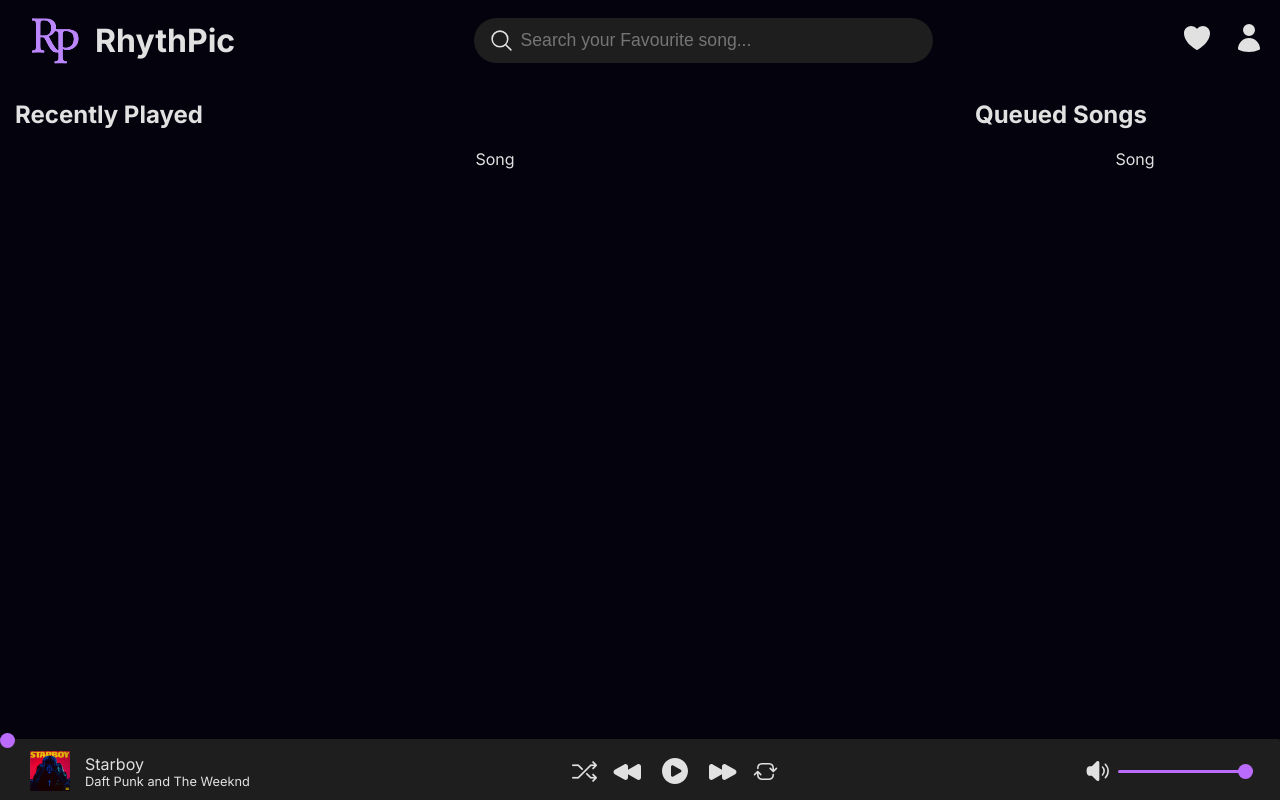
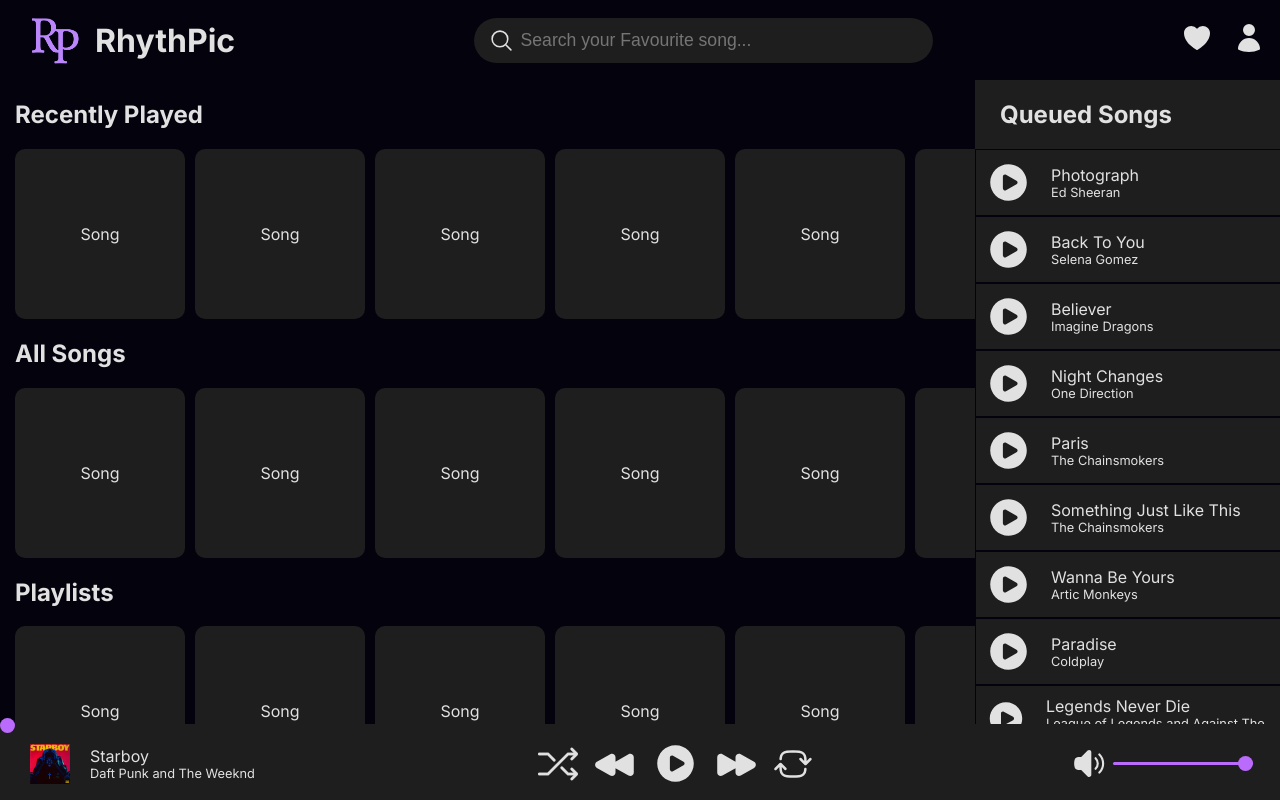
Before and after one commit to skris56uic/RhythPic, a React (Vite) app in the folder client/: page / in a window 1280 px wide. Shown: the top 800 px of the page. Built offline with nearby package versions, Linux system fonts and the light colour scheme.

Commit message:
almost done

```diff
--- a/client/src/components/Dashboard.css
+++ b/client/src/components/Dashboard.css
@@ -14,27 +14,80 @@
 .playlists {
 	height: 100%;
 	width: 75vw;
+
+	overflow: hidden;
 }
 
 .songlist {
 	display: flex;
-	justify-content: center;
-	align-items: center;
+	justify-content: left;
 
 	gap: 10px;
 
 	width: 100%;
 }
 
-.queuedsongs {
-	height: 100%;
-	width: 25vw;
-}
-
-.songlist {
+.songtile {
 	display: flex;
 	justify-content: center;
 	align-items: center;
 
-	width: 100%;
+	min-width: 170px;
+	max-width: 170px;
+	min-height: 170px;
+	max-height: 170px;
+
+	background-color: var(--grey);
+	border-radius: 10px;
+
+	transition: background-color 0.2s;
 }
+
+.queuedsongs {
+	height: 100%;
+	width: 25vw;
+
+	background-color: var(--grey);
+}
+
+.queueListitem {
+	display: flex;
+	align-items: left;
+
+	background-color: var(--grey);
+
+	transition: background-color 0.2s;
+
+	text-decoration: none;
+	color: var(--white);
+
+	border: 1px solid var(--black);
+}
+
+.songdetails {
+	display: flex;
+	flex-direction: column;
+	justify-content: center;
+	align-items: left;
+
+	padding: 10px;
+}
+
+.tileicon {
+	height: 60px;
+	width: 60px;
+
+	color: var(--purple);
+}
+
+.playicon {
+	height: 45px;
+	width: 45px;
+
+	padding: 10px;
+	color: var(--white);
+}
+
+.title {
+	padding-left: 25px;
+}
--- a/client/src/components/Dashboard.jsx
+++ b/client/src/components/Dashboard.jsx
@@ -1,3 +1,5 @@
+import { Link } from "react-router-dom";
+
 import "./Dashboard.css";
 
 export default function Dashboard() {
@@ -7,13 +9,258 @@ export default function Dashboard() {
 				<h2>Recently Played</h2>
 				<div className="songlist">
 					<div className="songtile">Song</div>
+					<div className="songtile">Song</div>
+					<div className="songtile">Song</div>
+					<div className="songtile">Song</div>
+					<div className="songtile">Song</div>
+					<div className="songtile">
+						<svg
+							className="tileicon"
+							xmlns="http://www.w3.org/2000/svg"
+							viewBox="0 0 24 24"
+							fill="currentColor"
+						>
+							<path
+								fillRule="evenodd"
+								d="M12 2.25c-5.385 0-9.75 4.365-9.75 9.75s4.365 9.75 9.75 9.75 9.75-4.365 9.75-9.75S17.385 2.25 12 2.25ZM12.75 9a.75.75 0 0 0-1.5 0v2.25H9a.75.75 0 0 0 0 1.5h2.25V15a.75.75 0 0 0 1.5 0v-2.25H15a.75.75 0 0 0 0-1.5h-2.25V9Z"
+								clipRule="evenodd"
+							/>
+						</svg>
+					</div>
+				</div>
+				<h2>All Songs</h2>
+				<div className="songlist">
+					<div className="songtile">Song</div>
+					<div className="songtile">Song</div>
+					<div className="songtile">Song</div>
+					<div className="songtile">Song</div>
+					<div className="songtile">Song</div>
+					<div className="songtile">
+						<svg
+							className="tileicon"
+							xmlns="http://www.w3.org/2000/svg"
+							viewBox="0 0 24 24"
+							fill="currentColor"
+						>
+							<path
+								fillRule="evenodd"
+								d="M12 2.25c-5.385 0-9.75 4.365-9.75 9.75s4.365 9.75 9.75 9.75 9.75-4.365 9.75-9.75S17.385 2.25 12 2.25ZM12.75 9a.75.75 0 0 0-1.5 0v2.25H9a.75.75 0 0 0 0 1.5h2.25V15a.75.75 0 0 0 1.5 0v-2.25H15a.75.75 0 0 0 0-1.5h-2.25V9Z"
+								clipRule="evenodd"
+							/>
+						</svg>
+					</div>
+				</div>
+				<h2>Playlists</h2>
+				<div className="songlist">
+					<div className="songtile">Song</div>
+					<div className="songtile">Song</div>
+					<div className="songtile">Song</div>
+					<div className="songtile">Song</div>
+					<div className="songtile">Song</div>
+					<div className="songtile">
+						<svg
+							className="tileicon"
+							xmlns="http://www.w3.org/2000/svg"
+							viewBox="0 0 24 24"
+							fill="currentColor"
+						>
+							<path
+								fillRule="evenodd"
+								d="M12 2.25c-5.385 0-9.75 4.365-9.75 9.75s4.365 9.75 9.75 9.75 9.75-4.365 9.75-9.75S17.385 2.25 12 2.25ZM12.75 9a.75.75 0 0 0-1.5 0v2.25H9a.75.75 0 0 0 0 1.5h2.25V15a.75.75 0 0 0 1.5 0v-2.25H15a.75.75 0 0 0 0-1.5h-2.25V9Z"
+								clipRule="evenodd"
+							/>
+						</svg>
+					</div>
 				</div>
 			</div>
 			<div className="queuedsongs">
-				<h2>Queued Songs</h2>
-				<div className="songlist">
-					<div className="songtile">Song</div>
-				</div>
+				<h2 className="title">Queued Songs</h2>
+				<Link to="/musicplayer" className="queueListitem">
+					<svg
+						xmlns="http://www.w3.org/2000/svg"
+						viewBox="0 0 24 24"
+						fill="currentColor"
+						className="playicon"
+					>
+						<path
+							fillRule="evenodd"
+							d="M2.25 12c0-5.385 4.365-9.75 9.75-9.75s9.75 4.365 9.75 9.75-4.365 9.75-9.75 9.75S2.25 17.385 2.25 12Zm14.024-.983a1.125 1.125 0 0 1 0 1.966l-5.603 3.113A1.125 1.125 0 0 1 9 15.113V8.887c0-.857.921-1.4 1.671-.983l5.603 3.113Z"
+							clipRule="evenodd"
+						/>
+					</svg>
+					<div className="songdetails">
+						<span className="songname">Photograph</span>
+						<span className="artists">Ed Sheeran</span>
+					</div>
+				</Link>
+				<Link to="/musicplayer" className="queueListitem">
+					<svg
+						xmlns="http://www.w3.org/2000/svg"
+						viewBox="0 0 24 24"
+						fill="currentColor"
+						className="playicon"
+					>
+						<path
+							fillRule="evenodd"
+							d="M2.25 12c0-5.385 4.365-9.75 9.75-9.75s9.75 4.365 9.75 9.75-4.365 9.75-9.75 9.75S2.25 17.385 2.25 12Zm14.024-.983a1.125 1.125 0 0 1 0 1.966l-5.603 3.113A1.125 1.125 0 0 1 9 15.113V8.887c0-.857.921-1.4 1.671-.983l5.603 3.113Z"
+							clipRule="evenodd"
+						/>
+					</svg>
+					<div className="songdetails">
+						<span className="songname">Back To You</span>
+						<span className="artists">Selena Gomez</span>
+					</div>
+				</Link>
+				<Link to="/musicplayer" className="queueListitem">
+					<svg
+						xmlns="http://www.w3.org/2000/svg"
+						viewBox="0 0 24 24"
+						fill="currentColor"
+						className="playicon"
+					>
+						<path
+							fillRule="evenodd"
+							d="M2.25 12c0-5.385 4.365-9.75 9.75-9.75s9.75 4.365 9.75 9.75-4.365 9.75-9.75 9.75S2.25 17.385 2.25 12Zm14.024-.983a1.125 1.125 0 0 1 0 1.966l-5.603 3.113A1.125 1.125 0 0 1 9 15.113V8.887c0-.857.921-1.4 1.671-.983l5.603 3.113Z"
+							clipRule="evenodd"
+						/>
+					</svg>
+					<div className="songdetails">
+						<span className="songname">Believer</span>
+						<span className="artists">Imagine Dragons</span>
+					</div>
+				</Link>
+				<Link to="/musicplayer" className="queueListitem">
+					<svg
+						xmlns="http://www.w3.org/2000/svg"
+						viewBox="0 0 24 24"
+						fill="currentColor"
+						className="playicon"
+					>
+						<path
+							fillRule="evenodd"
+							d="M2.25 12c0-5.385 4.365-9.75 9.75-9.75s9.75 4.365 9.75 9.75-4.365 9.75-9.75 9.75S2.25 17.385 2.25 12Zm14.024-.983a1.125 1.125 0 0 1 0 1.966l-5.603 3.113A1.125 1.125 0 0 1 9 15.113V8.887c0-.857.921-1.4 1.671-.983l5.603 3.113Z"
+							clipRule="evenodd"
+						/>
+					</svg>
+					<div className="songdetails">
+						<span className="songname">Night Changes</span>
+						<span className="artists">One Direction</span>
+					</div>
+				</Link>
+				<Link to="/musicplayer" className="queueListitem">
+					<svg
+						xmlns="http://www.w3.org/2000/svg"
+						viewBox="0 0 24 24"
+						fill="currentColor"
+						className="playicon"
+					>
+						<path
+							fillRule="evenodd"
+							d="M2.25 12c0-5.385 4.365-9.75 9.75-9.75s9.75 4.365 9.75 9.75-4.365 9.75-9.75 9.75S2.25 17.385 2.25 12Zm14.024-.983a1.125 1.125 0 0 1 0 1.966l-5.603 3.113A1.125 1.125 0 0 1 9 15.113V8.887c0-.857.921-1.4 1.671-.983l5.603 3.113Z"
+							clipRule="evenodd"
+						/>
+					</svg>
+					<div className="songdetails">
+						<span className="songname">Paris</span>
+						<span className="artists">The Chainsmokers</span>
+					</div>
+				</Link>
+				<Link to="/musicplayer" className="queueListitem">
+					<svg
+						xmlns="http://www.w3.org/2000/svg"
+						viewBox="0 0 24 24"
+						fill="currentColor"
+						className="playicon"
+					>
+						<path
+							fillRule="evenodd"
+							d="M2.25 12c0-5.385 4.365-9.75 9.75-9.75s9.75 4.365 9.75 9.75-4.365 9.75-9.75 9.75S2.25 17.385 2.25 12Zm14.024-.983a1.125 1.125 0 0 1 0 1.966l-5.603 3.113A1.125 1.125 0 0 1 9 15.113V8.887c0-.857.921-1.4 1.671-.983l5.603 3.113Z"
+							clipRule="evenodd"
+						/>
+					</svg>
+					<div className="songdetails">
+						<span className="songname">
+							Something Just Like This
+						</span>
+						<span className="artists">The Chainsmokers</span>
+					</div>
+				</Link>
+				<Link to="/musicplayer" className="queueListitem">
+					<svg
+						xmlns="http://www.w3.org/2000/svg"
+						viewBox="0 0 24 24"
+						fill="currentColor"
+						className="playicon"
+					>
+						<path
+							fillRule="evenodd"
+							d="M2.25 12c0-5.385 4.365-9.75 9.75-9.75s9.75 4.365 9.75 9.75-4.365 9.75-9.75 9.75S2.25 17.385 2.25 12Zm14.024-.983a1.125 1.125 0 0 1 0 1.966l-5.603 3.113A1.125 1.125 0 0 1 9 15.113V8.887c0-.857.921-1.4 1.671-.983l5.603 3.113Z"
+							clipRule="evenodd"
+						/>
+					</svg>
+					<div className="songdetails">
+						<span className="songname">Wanna Be Yours</span>
+						<span className="artists">Artic Monkeys</span>
+					</div>
+				</Link>
+				<Link to="/musicplayer" className="queueListitem">
+					<svg
+						xmlns="http://www.w3.org/2000/svg"
+						viewBox="0 0 24 24"
+						fill="currentColor"
+						className="playicon"
+					>
+						<path
+							fillRule="evenodd"
+							d="M2.25 12c0-5.385 4.365-9.75 9.75-9.75s9.75 4.365 9.75 9.75-4.365 9.75-9.75 9.75S2.25 17.385 2.25 12Zm14.024-.983a1.125 1.125 0 0 1 0 1.966l-5.603 3.113A1.125 1.125 0 0 1 9 15.113V8.887c0-.857.921-1.4 1.671-.983l5.603 3.113Z"
+							clipRule="evenodd"
+						/>
+					</svg>
+					<div className="songdetails">
+						<span className="songname">Paradise</span>
+						<span className="artists">Coldplay</span>
+					</div>
+				</Link>
+				<Link to="/musicplayer" className="queueListitem">
+					<svg
+						xmlns="http://www.w3.org/2000/svg"
+						viewBox="0 0 24 24"
+						fill="currentColor"
+						className="playicon"
+					>
+						<path
+							fillRule="evenodd"
+							d="M2.25 12c0-5.385 4.365-9.75 9.75-9.75s9.75 4.365 9.75 9.75-4.365 9.75-9.75 9.75S2.25 17.385 2.25 12Zm14.024-.983a1.125 1.125 0 0 1 0 1.966l-5.603 3.113A1.125 1.125 0 0 1 9 15.113V8.887c0-.857.921-1.4 1.671-.983l5.603 3.113Z"
+							clipRule="evenodd"
+						/>
+					</svg>
+					<div className="songdetails">
+						<span className="songname">Legends Never Die</span>
+						<span className="artists">
+							League of Legends and Against The Current
+						</span>
+					</div>
+				</Link>
+				<Link to="/musicplayer" className="queueListitem">
+					<svg
+						xmlns="http://www.w3.org/2000/svg"
+						viewBox="0 0 24 24"
+						fill="currentColor"
+						className="playicon"
+					>
+						<path
+							fillRule="evenodd"
+							d="M2.25 12c0-5.385 4.365-9.75 9.75-9.75s9.75 4.365 9.75 9.75-4.365 9.75-9.75 9.75S2.25 17.385 2.25 12Zm14.024-.983a1.125 1.125 0 0 1 0 1.966l-5.603 3.113A1.125 1.125 0 0 1 9 15.113V8.887c0-.857.921-1.4 1.671-.983l5.603 3.113Z"
+							clipRule="evenodd"
+						/>
+					</svg>
+					<div className="songdetails">
+						<span className="songname">Dandelions</span>
+						<span className="artists">
+							Ruth B. and The Piano Guys
+						</span>
+					</div>
+				</Link>
 			</div>
 		</div>
 	);
--- a/client/src/components/Footer.css
+++ b/client/src/components/Footer.css
@@ -55,8 +55,8 @@
 }
 
 .footericon {
-	height: 32px;
-	width: 32px;
+	height: 45px;
+	width: 45px;
 
 	transition: 0.33s;
 	cursor: pointer;
@@ -67,8 +67,8 @@
 }
 
 .footericonsmall {
-	height: 25px;
-	width: 25px;
+	height: 40px;
+	width: 40px;
 
 	transition: 0.33s;
 	cursor: pointer;
--- a/client/src/components/MainPanel.css
+++ b/client/src/components/MainPanel.css
@@ -65,4 +65,6 @@
 
 	border: 0px solid;
 	border-radius: 20px;
+
+	transition: 0.33s;
 }
--- a/client/src/index.css
+++ b/client/src/index.css
@@ -9,7 +9,7 @@
 	--transparent: #ff000000;
 
 	--navbarheight: 50px;
-	--footerheight: 60px;
+	--footerheight: 75px;
 
 	overflow: hidden;
 	box-sizing: border-box;
```
